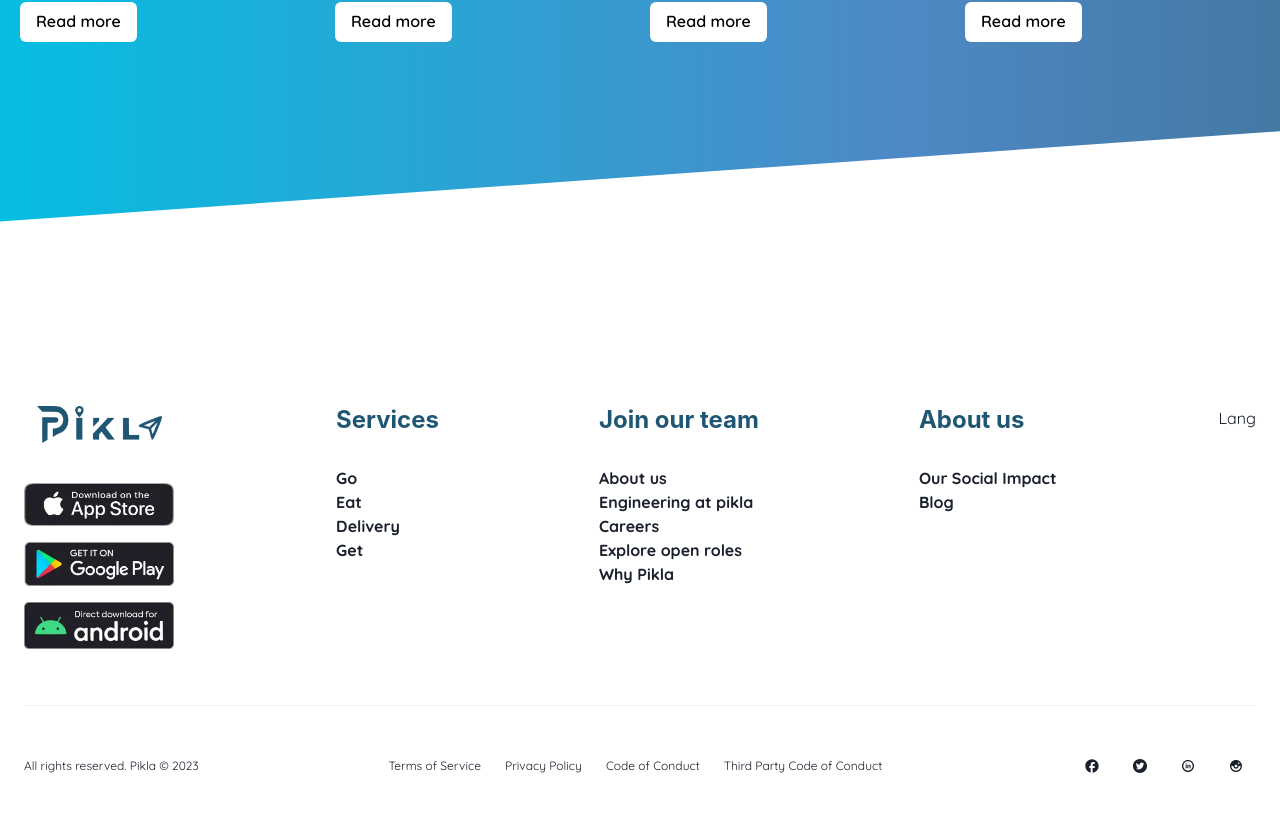
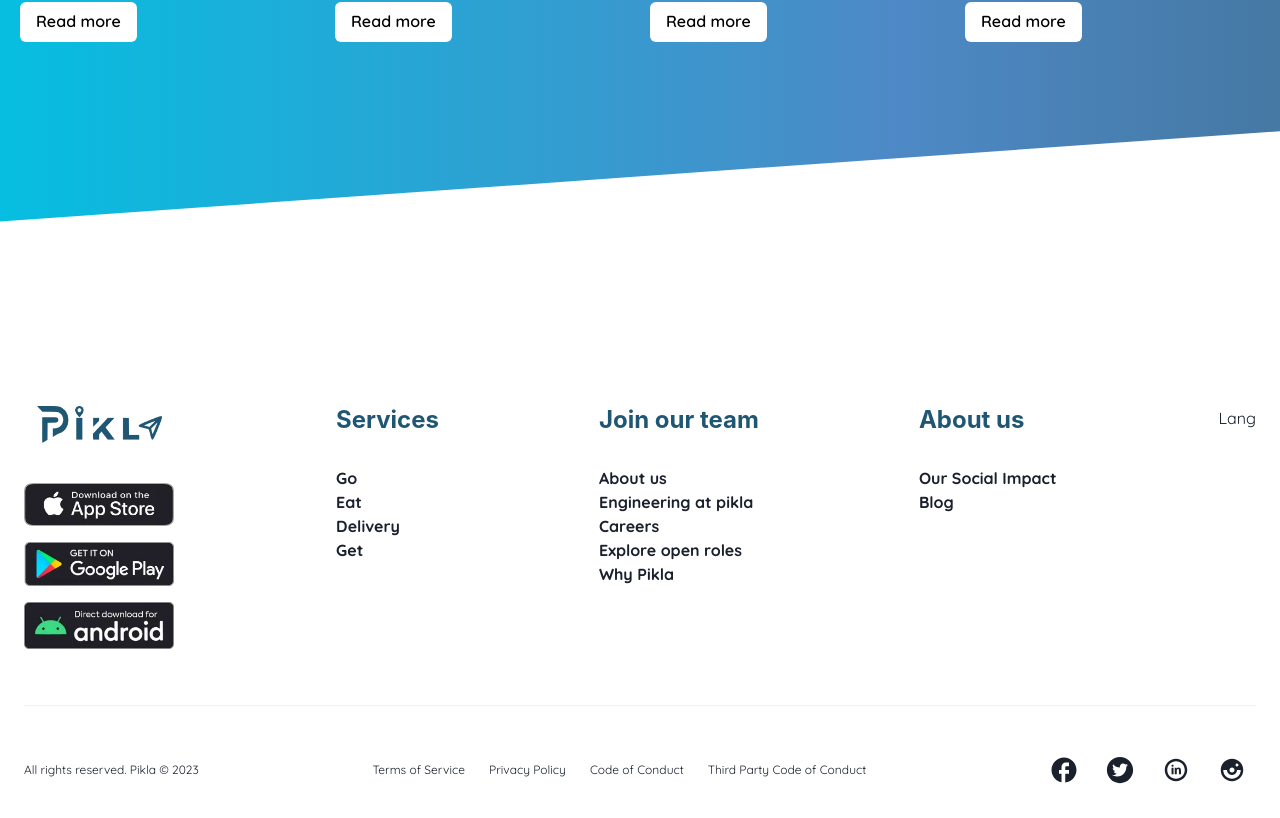
Before and after one commit to Shine0111/pikla-landing, a React (Vite) app: page / in a window 1280 px wide. Shown: the part 3644-4462 px from the top of the page. Built offline with nearby package versions, Linux system fonts and the light colour scheme.

Commit message:
resize to social icon buttons

```diff
--- a/src/components/FooterSection.tsx
+++ b/src/components/FooterSection.tsx
@@ -169,8 +169,9 @@ const FooterSection = () => {
             <IconButton
               key={socialButton.ariaLabel}
               aria-label={socialButton.ariaLabel}
-              icon={<socialButton.icon />}
+              icon={<socialButton.icon size={30} />}
               background="none"
+              size="lg"
             />
           ))}
         </HStack>
```
